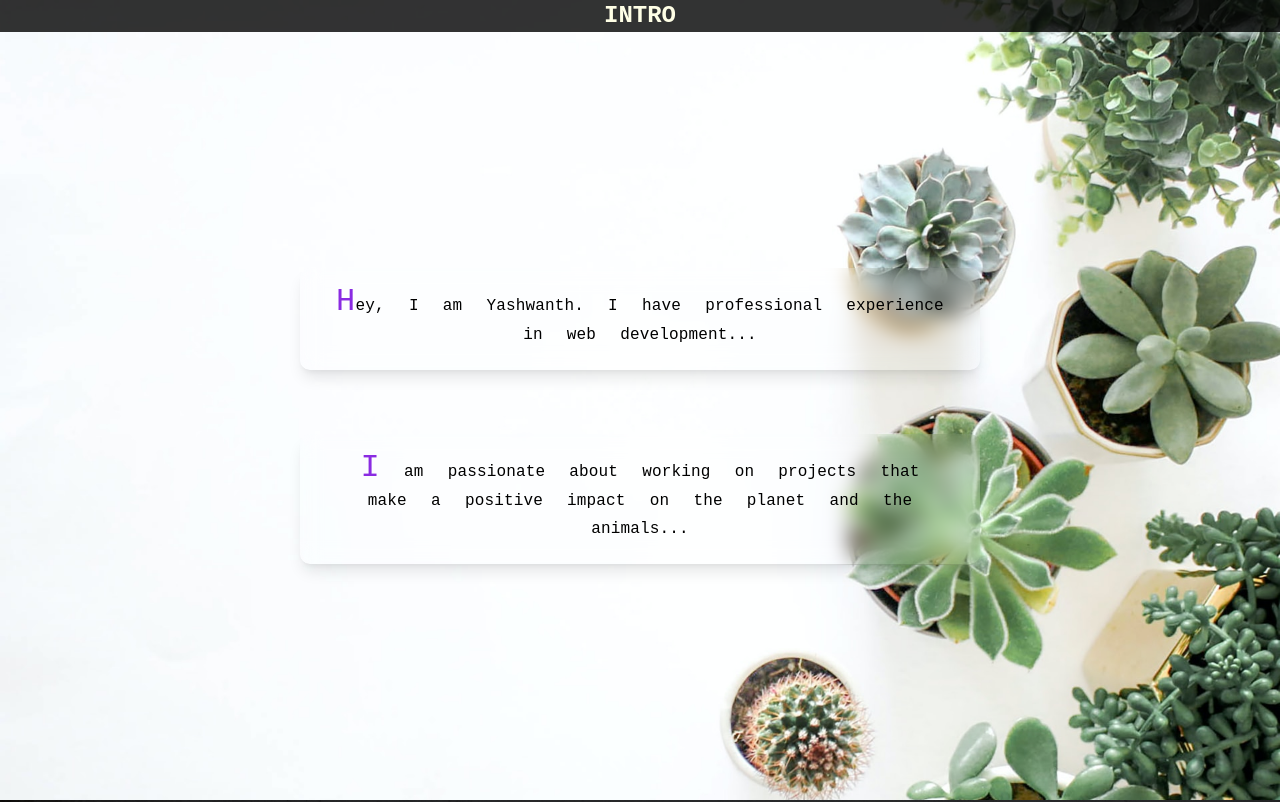
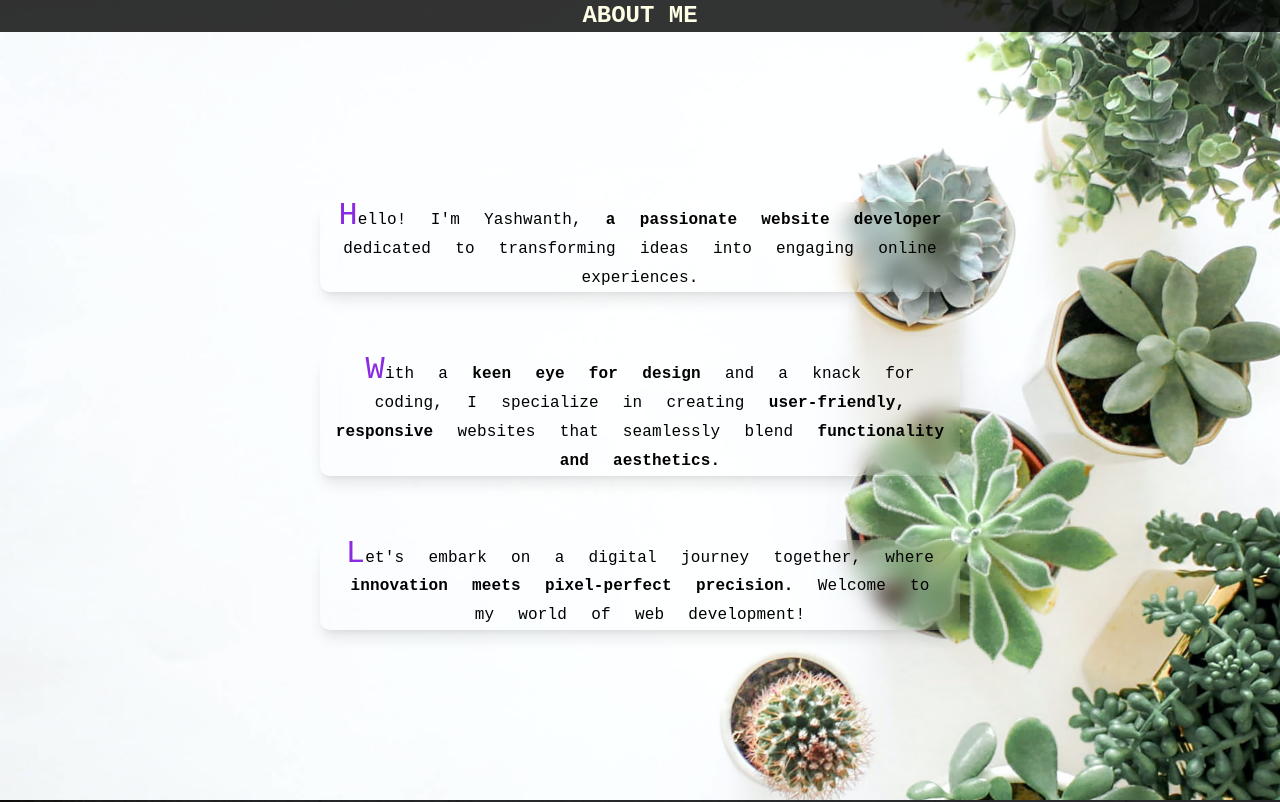
Before and after one commit to yashwanthwebdev/portfolio-pro, a React (Create React App) app: page / in a window 1280 px wide. Shown: the top 802 px of the page. Built offline with nearby package versions, Linux system fonts and the light colour scheme.

Commit message:
revamp 1.7

```diff
--- a/src/Components/Contact/Contact.js
+++ b/src/Components/Contact/Contact.js
@@ -83,17 +83,15 @@ function Contact(props) {
           y: 200,
         }}
         variants={{
-          hidden: {
-            opacity: 0,
-            y: 200,
-          },
+          hidden: { opacity: 0, y: 200 },
           visible: {
-            opacity: 1,
+            opacity: [0, 1],
             y: 280,
           },
         }}
         animate={mainControls}
-        transition={{ duration: 1 }}
+        transition={{ duration: 1.5 }}
+        style={{ backdropFilter: "blur(10px)" }}
       >
         <Stack
           className={style.container}
@@ -120,7 +118,6 @@ function Contact(props) {
                 color: "black",
                 // color: theme == "light" ? "black" : "white",
                 fontWeight: "600",
-                backdropFilter: "blur(10px)",
               }}
               sx={{
                 fontSize: {
--- a/src/Components/Intro/Intro.js
+++ b/src/Components/Intro/Intro.js
@@ -8,6 +8,7 @@ import abstract_mobile from "../../Images/portfolio/abstract_mobile.jpg";
 import hanging_flowers_mobile from "../../Images/portfolio/hanging_flowers_mobile.jpg";
 import intro_mobile_1 from "../../Images/portfolio/intro_mobile_1.jpg";
 import style from "./Intro.module.css";
+import Box from "@mui/material/Box";
 
 function Intro(props) {
   // const theme = "light";
@@ -60,7 +61,7 @@ function Intro(props) {
           // padding: "1ch",
         }}
       >
-        INTRO
+        ABOUT ME
       </Typography>
       <motion.div
         style={{
@@ -103,6 +104,7 @@ function Intro(props) {
               lg: 8,
             }}
             sx={{ justifyContent: "space-between" }}
+            // sx={{ justifyContent: "space-around" }}
           >
             <motion.div
               className={style.introParaContainer}
@@ -140,8 +142,64 @@ function Intro(props) {
                 }}
                 style={{}}
               >
-                Hey, I am Yashwanth. I have professional experience in web
-                development...
+                {/* Hey, I am Yashwanth. I have professional experience in web
+                development... */}
+                Hello! I'm Yashwanth,{" "}
+                <Box sx={{ fontWeight: 800 }} component="span">
+                  a passionate website developer
+                </Box>{" "}
+                dedicated to transforming ideas into engaging online
+                experiences.
+              </Typography>
+            </motion.div>
+            <motion.div
+              className={style.introParaContainer}
+              initial={{
+                opacity: 0,
+              }}
+              variants={{
+                hidden: { opacity: 0 },
+                visible: {
+                  opacity: [0, 1],
+                },
+              }}
+              animate={mainControls}
+              transition={{ duration: 1.5 }}
+              style={{
+                placeContent: "center",
+                placeItems: "center",
+                backdropFilter: "blur(10px)",
+              }}
+            >
+              <Typography
+                className={style.introParagraphs}
+                sx={{
+                  color: props.theme == "light" ? "black" : "white",
+                  fontFamily:
+                    props.theme == "light"
+                      ? "'Franklin Gothic Medium', 'Arial Narrow', Arial, sans-serif"
+                      : "'Franklin Gothic Medium', 'Arial Narrow', Arial, sans-serif",
+                  lineHeight: "3ch",
+                  fontFamily: "monospace",
+                  margin: "auto",
+                  textAlign: "center",
+                  padding: "0ch 1ch 0ch 1ch",
+                  // wordSpacing: "1.5ch",
+                }}
+                style={{}}
+              >
+                With a{" "}
+                <Box sx={{ fontWeight: 800 }} component="span" f>
+                  keen eye for design
+                </Box>{" "}
+                and a knack for coding, I specialize in creating{" "}
+                <Box component="span" sx={{ fontWeight: 800 }}>
+                  user-friendly, responsive
+                </Box>{" "}
+                websites that seamlessly blend{" "}
+                <Box component="span" sx={{ fontWeight: 800 }}>
+                  functionality and aesthetics.
+                </Box>
               </Typography>
             </motion.div>
             <motion.div
@@ -179,8 +237,14 @@ function Intro(props) {
                 }}
                 style={{}}
               >
-                I am passionate about working on projects that make a positive
-                impact on the planet and the animals...
+                {/* I am passionate about working on projects that make a positive
+                impact on the planet and the animals... */}
+                Let's embark on a digital journey together, where{" "}
+                <Box component="span" sx={{ fontWeight: 800 }}>
+                  {" "}
+                  innovation meets pixel-perfect precision.
+                </Box>{" "}
+                Welcome to my world of web development!
               </Typography>
             </motion.div>
           </Stack>
--- a/src/Components/Intro/Intro.module.css
+++ b/src/Components/Intro/Intro.module.css
@@ -21,7 +21,7 @@
 
   .introParaContainer {
     width: 50%;
-    padding: 2ch;
+    padding: 0ch;
   }
   .introParagraphs {
     font-size: 1.4rem;
```
